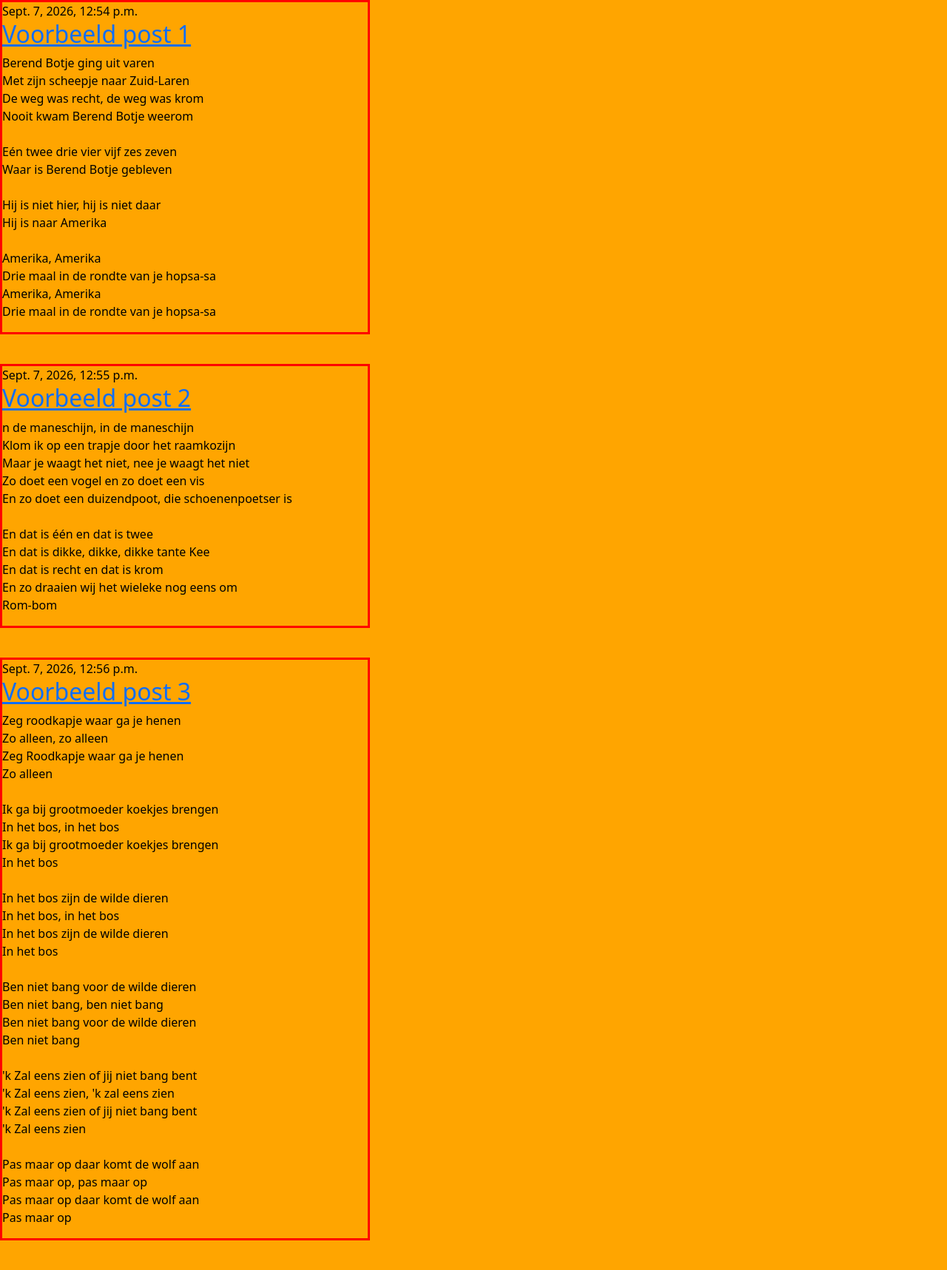
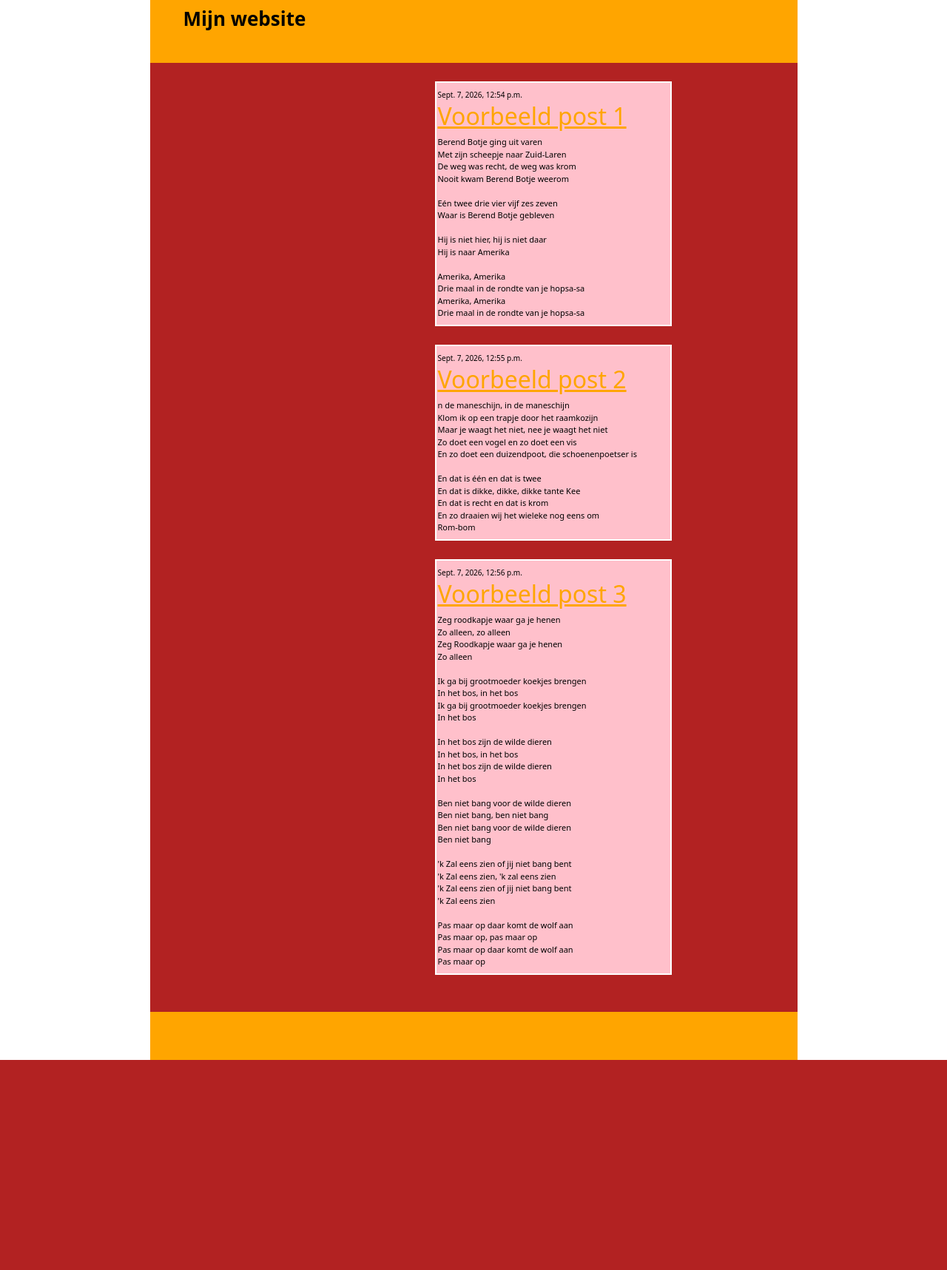
Before and after one commit to doezoee/testDjango, a Django app: page / in a window 1280 px wide. Shown: the whole page at 74% size. After the commit the page ends 1433 px from the top, so only its background shows below. Run offline with Django 5.2, Linux system fonts and the light colour scheme; data comes from the database, SQL or seed files in the repository.

Commit message:
les 5 template en CSS aangepast

```diff
--- a/mysite/blog/static/css/stijl.css
+++ b/mysite/blog/static/css/stijl.css
@@ -1,5 +1,65 @@
-body{background-color: orange;color: black;}
+body {
+    margin: 0;
+    color: black;
+}
 
-h1{color: white;}
+.website {
+    width: 875px;
+    margin: 0 auto;
+}
 
-article{width: 500px;margin-bottom: 40px;border: 3px solid red;}
+/* Bovenste oranje gedeelte */
+header {
+    height: 85px;
+    background-color: orange;
+    padding: 10px 45px;
+}
+
+h1 {
+    color: black;
+    font-size: 26px;
+    font-weight: bold;
+}
+
+/* Rode gedeelte */
+main {
+    min-height: 635px;
+    background-color: firebrick;
+    padding-top: 25px;
+    padding-bottom: 25px;
+}
+
+/* De roze berichten */
+article {
+    width: 320px;
+    margin-left: 385px;
+    margin-bottom: 25px;
+    padding: 2px;
+    background-color: pink;
+    border: 2px solid white;
+}
+}
+
+article h2 {
+    font-size: 21px;
+    margin: 0;
+}
+
+article h2 a {
+    color: orange;
+}
+
+article p {
+    font-size: 11px;
+    margin-bottom: 5px;
+}
+
+.date {
+    font-size: 10px;
+}
+
+/* Onderste oranje gedeelte */
+footer {
+    height: 65px;
+    background-color: orange;
+}
--- a/mysite/blog/templates/blog/post_list.html
+++ b/mysite/blog/templates/blog/post_list.html
@@ -1,29 +1,58 @@
 {% load static %}
+
 <!DOCTYPE html>
 <html lang="en">
 <head>
     <meta charset="utf-8">
+
     <!-- Bootstrap CSS -->
-<link href=
-"https://cdn.jsdelivr.net/npm/bootstrap@5.1.3/dist/css/bootstrap.min.css"
+    <link
+        href="https://cdn.jsdelivr.net/npm/bootstrap@5.1.3/dist/css/bootstrap.min.css"
         rel="stylesheet"
-integrity=
-"sha384-1BmE4kWBq78iYhFldvKuhfTAU6auU8tT94WrHftjDbrCEXSU1oBoqyl2QvZ6jIW3"
-crossorigin="anonymous">
+        integrity="sha384-1BmE4kWBq78iYhFldvKuhfTAU6auU8tT94WrHftjDbrCEXSU1oBoqyl2QvZ6jIW3"
+        crossorigin="anonymous"
+    >
+
     <link rel="stylesheet" href="{% static 'css/stijl.css' %}">
-<title></title>
+
+    <title>Mijn website</title>
 </head>
+
 <body>
+
+<div class="website">
+
+    <header>
+        <h1>Mijn website</h1>
+    </header>
+
+    <main>
         {% block content %}
+
             {% for post in posts %}
                 <article class="post">
+
                     <time class="date">
                         {{ post.published_date }}
                     </time>
-<h2><a href="">{{ post.title }}</a></h2>
-<p>{{ post.text|linebreaksbr }}</p>
+
+                    <h2>
+                        <a href="">{{ post.title }}</a>
+                    </h2>
+
+                    <p>
+                        {{ post.text|linebreaksbr }}
+                    </p>
+
                 </article>
             {% endfor %}
+
         {% endblock %}
+    </main>
+
+    <footer></footer>
+
+</div>
+
 </body>
 </html>
```
Lines whose indentation alone changed are shown as unchanged.
